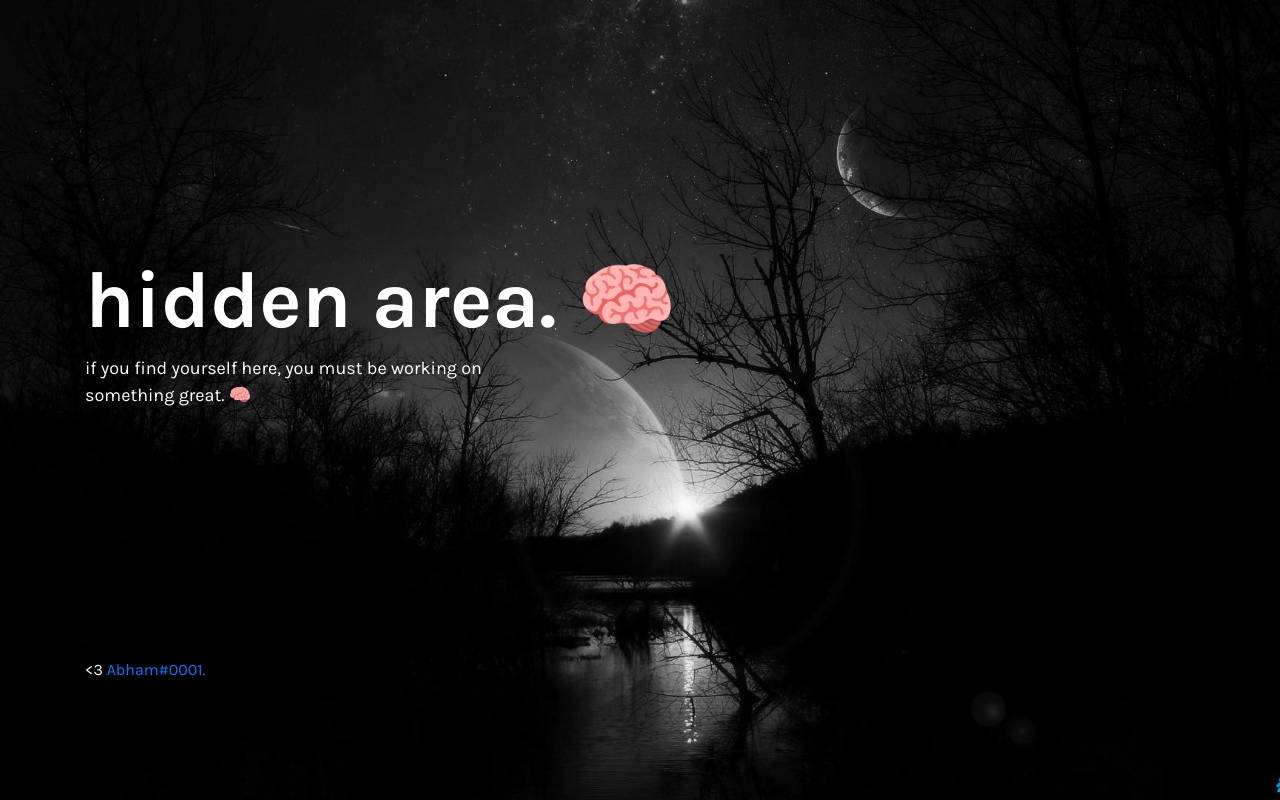
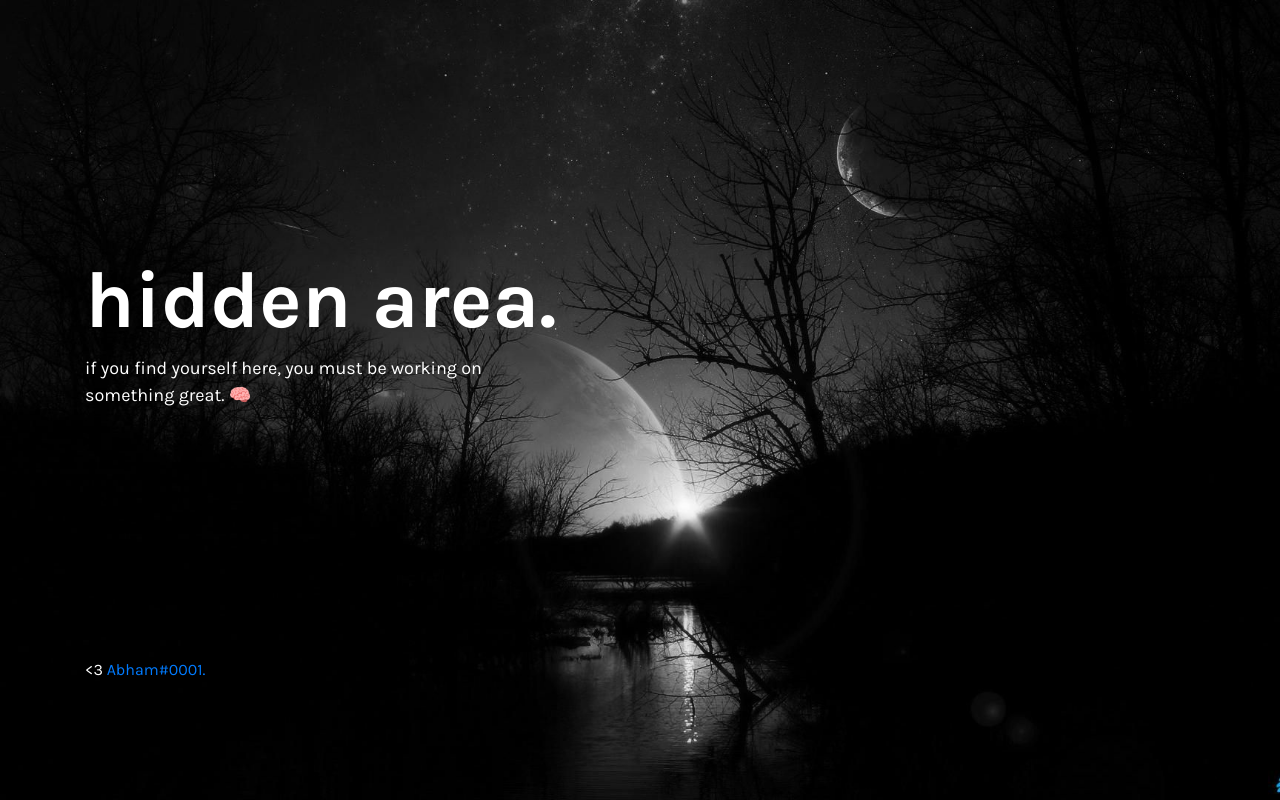
Before and after one commit to Cyber-Cord/cybercord-site, a website: page h1dden_ar3a.html in a window 1280 px wide. Drawn offline with nearby package versions, Linux system fonts and the light colour scheme.

Commit message:
Update h1dden_ar3a.html

```diff
--- a/h1dden_ar3a.html
+++ b/h1dden_ar3a.html
@@ -1,3 +1,6 @@
+<!-- DON'T NEED THIS STUFF -->
+<!-- 745640788810d55840026fe207213dfd -->
+
 <!DOCTYPE html>
 <html lang="en">
 
@@ -30,17 +33,17 @@
     <header>
         <div class="container">
             <nav class="navbar navbar-dark bg-transparenet">
-                <!-- removed nav stuff for ctf - maybe i should hide the flag somewhere here too? -->
+                <!-- removed nav stuff for ctf - maybe i should hide a flag somewhere here too -->
             </nav>
         </div>
     </header>
     <main class="my-auto">
         <div class="container">
-            <h1 class="page-title">hidden area. 🧠</h1>
+            <h1 class="page-title">hidden area.</h1>
             <p class="page-description">if you find yourself here, you must be working on something great. 🧠</p>
             <!-- <p>stay connected:</p> -->
             <nav class="footer-social-links">
-                <!-- Note to self: we don't need this anymore, or so my brain thinks. Remove when convenient. YSBmcmlzYmVlcHVwcHkgb25jZSB0b2xkIG1lOiBUSEUgcXVpdGVyIHlvdSBiZWNvbWUsIHRoZSBtb3JlIHlvdSBhcmUgYWJsZSB0byBoZWFyLnppcA== -->
+                <!-- Note to self: we don't need this anymore, or so my brain thinks. Remove when convenient. 67 69 75 6c 69 61 6e 61 6a 2e 7a 69 70 -->
             </nav>
         </div>
     </main>
```
